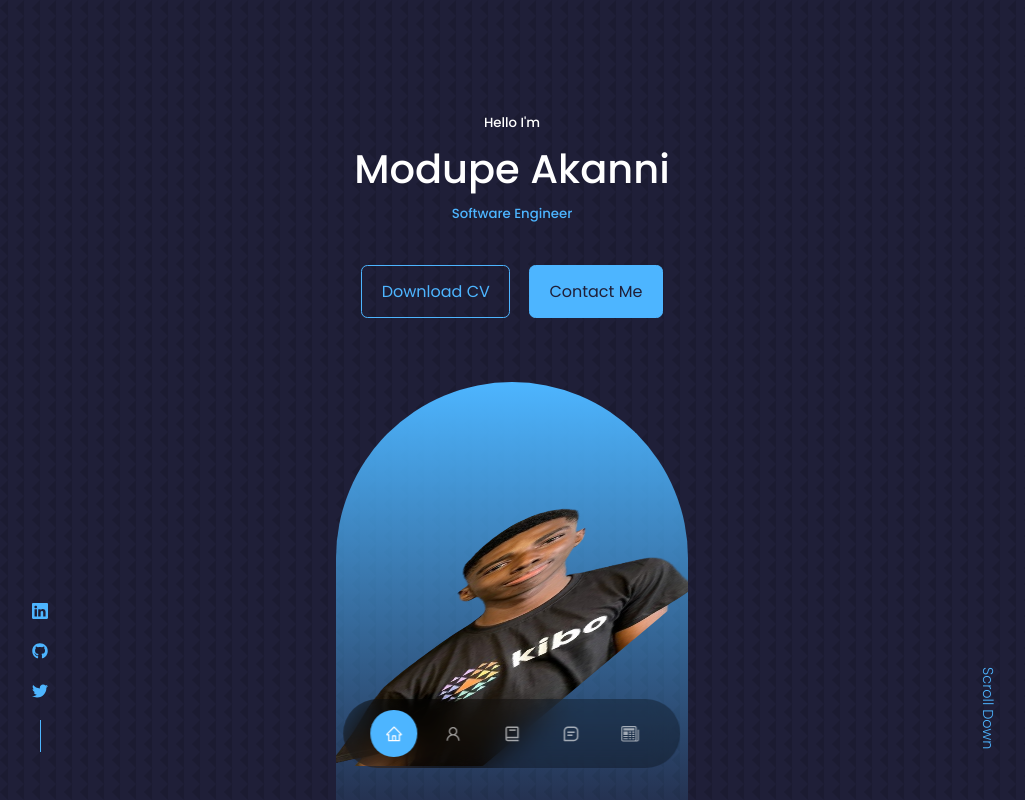
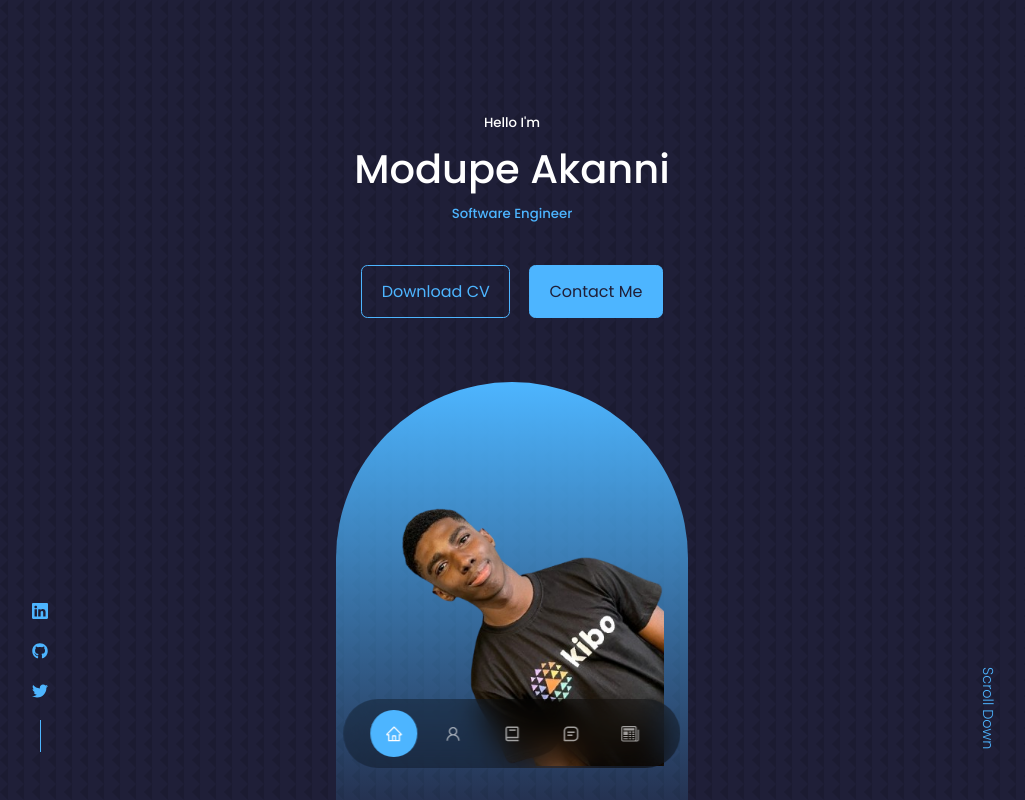
Before and after one commit to Goketech/portfolio, a React (Create React App) app: page / in a window 1280 px wide. Shown: the top 800 px of the page, without its empty margins (128-1153 px from the left). Built offline with nearby package versions, Linux system fonts and the light colour scheme; no server answers.

Commit message:
modify image

```diff
--- a/src/components/header/header.css
+++ b/src/components/header/header.css
@@ -52,13 +52,6 @@ header {
     padding: 5rem 1.5rem 1.5rem 1.5rem;
 }
 
-.slant-image {
-    transform: skew(-50deg);
-}
-
-.slant-image.horizontal {
-    transform: none;
-}
 
 /*========== SCROLL DOWN ==========*/
 
```
